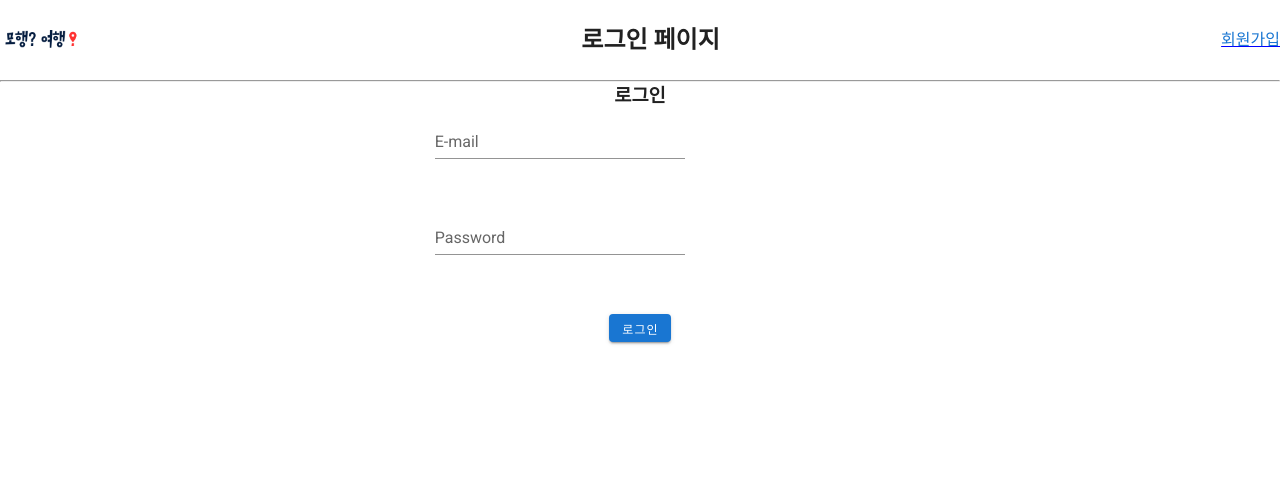
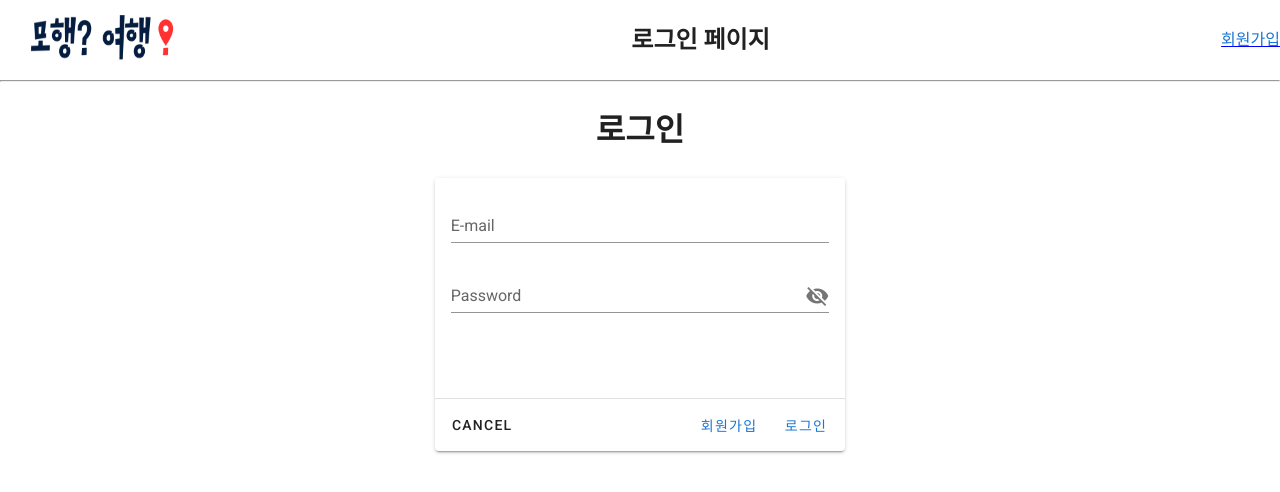
Before and after one commit to odigazo/vue-trip, a Vue app: page /login in a window 1280 px wide. Shown: the top 492 px of the page. Built offline with nearby package versions, Linux system fonts and the light colour scheme; no server answers; what vue-js-modal would draw is missing.

Commit message:
23/06/01_재진 디자인 수정

```diff
--- a/src/components/LoginBody.vue
+++ b/src/components/LoginBody.vue
@@ -1,8 +1,83 @@
 <template>
   <div class="loginbody">
     <hr />
-    <h3>로그인</h3>
-    <div>
+    <br/>
+    <h1>로그인</h1>
+    <br/>
+    <v-row justify="center">
+    <v-col
+      cols="12"
+      sm="10"
+      md="8"
+      lg="4"
+    >
+      <v-card ref="form">
+        <v-card-text>
+          <v-text-field
+            ref="email"
+            v-model="email"
+            :rules="[() => !!email || 'This field is required']"
+            :error-messages="errorMessages"
+            label="E-mail"
+            required
+          ></v-text-field>
+          <v-text-field
+            :append-icon="show ? 'mdi-eye' : 'mdi-eye-off'"
+            :rules="[rules.required, rules.min]"
+            :type="show ? 'text' : 'password'"
+            v-model="password"
+            name="Password"
+            label="Password"
+            hint="At least 4 characters"
+            class="input-group--focused"
+            @click:append="show = !show"
+            @keyup.enter="login()"
+          ></v-text-field>
+        </v-card-text>
+        <v-divider class="mt-12"></v-divider>
+        <v-card-actions>
+          <v-btn text>
+            Cancel
+          </v-btn>
+          <v-spacer></v-spacer>
+          <!-- <v-slide-x-reverse-transition>
+            <v-tooltip
+              v-if="formHasErrors"
+              left
+            >
+              <template v-slot:activator="{ on, attrs }">
+                <v-btn
+                  icon
+                  class="my-0"
+                  v-bind="attrs"
+                  @click="resetForm"
+                  v-on="on"
+                >
+                  <v-icon>mdi-refresh</v-icon>
+                </v-btn>
+              </template>
+              <span>Refresh form</span>
+            </v-tooltip>
+          </v-slide-x-reverse-transition> -->
+          <v-btn
+            color="primary"
+            text
+            @click="login()"
+          >
+            회원가입
+          </v-btn>
+          <v-btn
+            color="primary"
+            text
+            @click="login()"
+          >
+            로그인
+          </v-btn>
+        </v-card-actions>
+      </v-card>
+    </v-col>
+  </v-row>
+    <!-- <div>
       <v-row justify="center">
         <v-col cols="4">
           <v-text-field
@@ -29,7 +104,7 @@
       </v-row>
     </div>
     <br />
-    <v-btn small color="primary" dark @click="login()">로그인</v-btn>
+    <v-btn small color="primary" dark @click="login()">로그인</v-btn> -->
   </div>
 </template>
 
@@ -41,6 +116,11 @@ export default {
     return {
       email: "",
       password: "",
+      show:false,
+      rules: {
+          required: value => !!value || 'This field is required',
+          min: v => v.length >= 4 || 'Min 4 characters',
+        },
     };
   },
   methods: {
--- a/src/components/LoginHeader.vue
+++ b/src/components/LoginHeader.vue
@@ -40,10 +40,10 @@ export default({
     cursor: pointer;
   }
 
-  .logo {
-    width: 80px;
-    height: 80px;
+   .logo {
+    width: 160px;
     border-radius: 50%;
+    margin-left: 20px;
   }
 
 </style>
--- a/src/components/MainHeader2.vue
+++ b/src/components/MainHeader2.vue
@@ -206,8 +206,9 @@ a.signup {
   cursor: pointer;
 }
 .logo {
-  width: 80px;
-  height: 80px;
+  width: 150px;
+  height: 120px;
   border-radius: 50%;
+  margin-left: 20px;
 }
 </style>
--- a/src/components/SignUpHeader.vue
+++ b/src/components/SignUpHeader.vue
@@ -41,9 +41,9 @@ export default({
   }
 
   .logo {
-    width: 80px;
-    height: 80px;
+    width: 160px;
     border-radius: 50%;
+    margin-left: 20px;
   }
 
 </style>
--- a/src/components/TripCourseBody.vue
+++ b/src/components/TripCourseBody.vue
@@ -103,50 +103,7 @@
                 <v-btn text @click="dialog = false">닫기</v-btn>
               </v-card-actions>
             </v-card>
-            <!-- <v-card>
-              <v-card-title>
-                <span class="text-h5">상세 여행 정보</span>
-              </v-card-title>
-              <v-card-text>
-                <v-container>
-                  <v-row>
-                    <v-col cols="12">
-                      <v-text-field
-                        label="출발일"
-                        v-model.lazy="startDate"
-                        hide-details="auto"
-                        type="date"
-                      ></v-text-field>
-                    </v-col>
-                    <v-col cols="12">
-                      <v-text-field
-                        label="복귀일"
-                        v-model.lazy="endDate"
-                        hide-details="auto"
-                        type="date"
-                      ></v-text-field>
-                    </v-col>
-                    <v-col cols="12">
-                      <v-select
-                        :items="purposes"
-                        label="여행목적"
-                        required
-                        v-model="selectedPurpose"
-                      ></v-select>
-                    </v-col>
-                  </v-row>
-                </v-container>
-              </v-card-text>
-              <v-card-actions>
-                <v-spacer></v-spacer>
-                <v-btn color="blue darken-1" text @click="dialog = false">
-                  닫기
-                </v-btn>
-                <v-btn color="blue darken-1" text @click="newCourse()">
-                  저장
-                </v-btn>
-              </v-card-actions>
-            </v-card> -->
+
           </v-dialog>
           <v-btn class="ma-2" outlined color="indigo" @click="selectCourse"
             >코스 담기</v-btn
@@ -155,11 +112,14 @@
         <br />
       </div>
     </div>
+    <v-row justify="center">
+    <v-card width="1000">
     <div v-if="$store.getters.getIsLoading">
       <img src="../assets/image/Searching.gif" />
       <div>최적의 코스를 찾는 중입니다...</div>
     </div>
     <div v-else>
+
       <v-timeline>
         <v-timeline-item
           v-for="(values, key) in $store.getters.getCourseMap"
@@ -167,12 +127,6 @@
           color="blue"
           small
         >
-          <!-- <template v-slot:opposite>
-            <span
-              :class="`headline font-weight-bold blue--text`"
-              v-text="key"
-            ></span>
-          </template> -->
           <v-card>
             <v-card-title class="blue lighten-2">
               <h2
@@ -203,7 +157,8 @@
       </div>
     </div>
     <div style="margin: 0 auto; height: 500px" id="map"></div>
-
+    </v-card>
+    </v-row>
   </div>
 </template>
 
@@ -218,7 +173,7 @@ export default {
   data() {
     return {
       prompt:
-        " 오전 11시부터 밤 10시까지 여행하는데 12~2시는 점심시간, 6~8시는 저녁시간으로 해서 여행코스를 짜줘 날짜 # 시간 : 장소의 형태로 장소에 대한 설명은 생략해서 알려줘요. ex) 2023.05.12 # 09:00~11:00 : 관광지",
+        " 오전 11시부터 밤 10시까지 여행하는데 12~2시, 6~8시는 식사시간으로 해서 여행코스를 짜줘 날짜 # 시간 : 장소의 형태로 장소에 대한 설명은 생략해서 알려줘요. ex) 2023.05.12 # 09:00~11:00 : 관광지",
       maxTokens: 2000,
       temperature: 0.2,
       error: "",
--- a/src/views/MainView.vue
+++ b/src/views/MainView.vue
@@ -1,61 +1,89 @@
 <template>
   <div class="main text-center">
-    <img src="../assets/image/triplogo.png" />
-    <div><v-btn small color="primary" dark @click="login()">Login</v-btn></div>
-    <div>
-      <v-btn small color="primary" dark @click="signup()">Sign Up</v-btn>
-    </div>
-    <v-btn small color="primary" dark @click="tripMain"
-      >TripMain으로 이동</v-btn
-    >
-    <v-btn small color="primary" dark @click="gotoBoard">댓글로 이동</v-btn>
-    <v-btn small color="primary" dark @click="gotocsBoard"
-      >courseboardList</v-btn
-    >
+
+    <img class="logo" src="../assets/image/triplogo.png"/>
+
+    <v-row justify="center" align="center" class="h-100">
+
+      <v-card class="md-4 mx-lg-auto" max-width="600">
+        <v-img
+          class="white--text align-end"
+          height="400px"
+          src="https://image.news1.kr/system/photos/2020/5/18/4198953/article.jpg/dims/optimize"
+        >
+        </v-img>
+
+        <!-- <v-card-subtitle class="pb-0"> Number 10 </v-card-subtitle> -->
+
+        <v-card-text class="text--primary">
+          <h3>국내 여행을 가고 싶으신가요?</h3>
+          <h3>저희가 당신에게 맞는 여행지와 여행코스를 추천해드릴게요</h3>
+          <h3>지금 로그인 해서 여행 계획을 세워보세요</h3>
+        </v-card-text>
+        <v-divider class="ma-3"></v-divider>
+        <v-card-actions>
+          <v-row justify="center">
+            <v-btn class="ma-2" x-large color="primary" dark @click="login()"
+              >로그인</v-btn
+            >
+            <!-- <v-btn class="mx-10" x-large color="primary" dark @click="signup()">회원가입</v-btn> -->
+          </v-row>
+        </v-card-actions>
+      </v-card>
+
+    </v-row>
   </div>
 </template>
 
 <script>
-import axios from "axios";
-
-
+// import axios from "axios";
 
 export default {
   name: "MainView",
 
   methods: {
-
     login() {
       this.$router.push({ name: "login" });
     },
     signup() {
       this.$router.push({ name: "signup" });
     },
-    tripMain() {
-      this.$router.push({ name: "tripMain" });
-    },
-    gotoBoard() {
-      this.$store.commit("setIsEditing");
-      this.$router.push({ name: "courseboard" });
-    },
-    gotocsBoard() {
-      console.log("....");
-      axios
-        .get(this._baseUrl + "courseBoard/courseList", {
-          params: {},
-        })
-        .then((result) => {
-          console.log(result.data);
-          this.$store.commit("setCourseList", result.data);
-          // this.$store.commit("setCourseList", result.data);
-          this.$router.push({ name: "courseboardList" });
-        })
-        .catch(function (error) {
-          console.error("에러 ", error);
-        });
-    },
+    // tripMain() {
+    //   this.$router.push({ name: "tripMain" });
+    // },
+    // gotoBoard() {
+    //   this.$store.commit("setIsEditing");
+    //   this.$router.push({ name: "courseboard" });
+    // },
+    // gotocsBoard() {
+    //   console.log("....");
+    //   axios
+    //     .get(this._baseUrl + "courseBoard/courseList", {
+    //       params: {},
+    //     })
+    //     .then((result) => {
+    //       console.log(result.data);
+    //       this.$store.commit("setCourseList", result.data);
+    //       // this.$store.commit("setCourseList", result.data);
+    //       this.$router.push({ name: "courseboardList" });
+    //     })
+    //     .catch(function (error) {
+    //       console.error("에러 ", error);
+    //     });
+    // },
   },
 };
 </script>
 <style>
+.main {
+  background-color: rgb(255, 255, 255);
+}
+.h-100 {
+  height: 100%;
+}
+.logo {
+    width: 200px;
+    height: 200px;
+    border-radius: 50%;
+  }
 </style>
```
